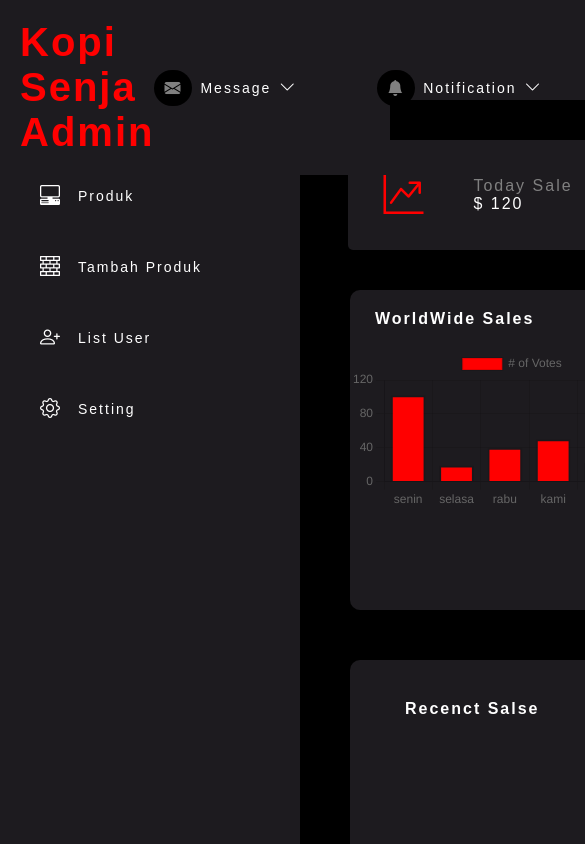
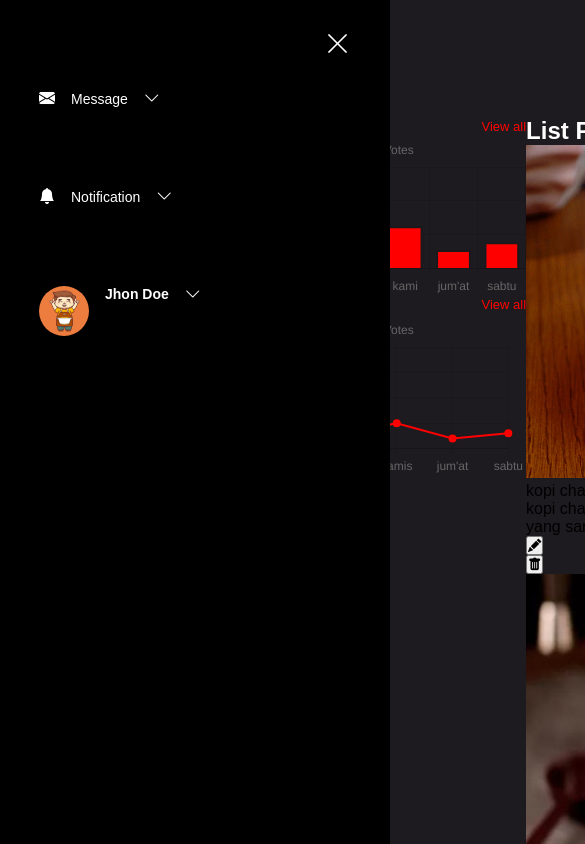
Before and after one commit to Cyber-Lampung/kopi-senja, a website with bundled scripts: page dashboard-admin/ui/admin-page/admin.html in a window 390 px wide. Shown: the top 844 px of the page, 585 px wide, since content can reach past the window. Built offline with nearby package versions, Linux system fonts and the light colour scheme.

Commit message:
page admin

```diff
--- a/dashboard-admin/publik-css-admin/admin.css
+++ b/dashboard-admin/publik-css-admin/admin.css
@@ -1,3 +1,4 @@
+@media screen and (max-width: 2000px) and (min-width: 768px) {
   * {
     margin: 0;
     padding: 0;
@@ -525,6 +526,16 @@ td {
     height: 30px;
   }
 
+  .menu {
+    display: none;
+  }
+
+  .mainContentList {
+    display: flex;
+    flex-direction: column;
+    gap: 3rem;
+  }
+
   @keyframes showHidden {
     from {
       opacity: 0.4;
@@ -535,3 +546,144 @@ td {
       transition: all 2s ease;
     }
   }
+}
+
+@media screen and (max-width: 768px) {
+  * {
+    margin: 0;
+    padding: 0;
+    box-sizing: border-box;
+  }
+
+  body {
+    background-color: rgb(29, 27, 31);
+    overflow: hidden;
+    font-family: sans-serif;
+  }
+
+  .navbar-top {
+    display: flex;
+    align-items: center;
+    justify-content: space-between;
+    position: sticky;
+    top: 0;
+    right: 0;
+    left: 0;
+    background-color: black;
+    padding: 20px 5%;
+    z-index: 99999;
+  }
+
+  .navbar-top .title-navbar h1 {
+    font-family: sans-serif;
+    color: red;
+  }
+
+  .container-navbar-left {
+    color: white;
+    position: absolute;
+    top: 0;
+    display: inline-flex;
+    flex-direction: column;
+    gap: 5rem;
+    background-color: black;
+    width: 100%;
+    left: 0;
+    right: 0;
+    height: 100vh;
+    padding: 90px 10%;
+  }
+
+  .message,
+  .notive,
+  .accountUser {
+    display: flex;
+    gap: 1rem;
+    align-items: center;
+  }
+
+  .textMessage p {
+    font-size: 200px;
+  }
+
+  .closeBar {
+    position: absolute;
+    top: 30px;
+    right: 40px;
+  }
+
+  .x {
+    font-size: 25px;
+  }
+
+  .accountUser {
+    align-items: normal;
+  }
+
+  .usernameAccount {
+    font-weight: bold;
+  }
+
+  .img {
+    width: 50px;
+    height: 50px;
+    border-radius: 100px;
+  }
+
+  .menu {
+    color: white;
+    font-size: 25px;
+  }
+
+  .acountUserleft {
+    display: none;
+  }
+
+  .navbar-left {
+    display: flex;
+  }
+
+  #mainContent {
+    display: flex;
+  }
+
+  .mainContentList {
+    display: flex;
+    position: absolute;
+    left: -70px;
+    gap: 3.4rem;
+    color: red;
+    background-color: black;
+    width: 70px;
+    border-radius: 10px;
+    flex-direction: column;
+    padding-left: 20px;
+    padding-bottom: 20px;
+    transition: all 1s ease;
+    z-index: 0;
+  }
+
+  .dashboardicon p,
+  .elementIcon p,
+  .Widgets p,
+  .Form p,
+  .tables p {
+    display: none;
+  }
+
+  .iconcloseMobile {
+    font-size: 30px;
+    background-color: black;
+    width: 90px;
+    padding-left: 53px;
+    border-radius: 100px;
+  }
+
+  .slideNavbarAside {
+    left: -70px;
+  }
+
+  #dashboardContainer {
+    display: flex;
+  }
+}
--- a/dashboard-admin/ui/admin-page/admin.html
+++ b/dashboard-admin/ui/admin-page/admin.html
@@ -48,13 +48,25 @@
         </div>
         <div class="accountUser">
           <div class="imageUser">
-            <img src="/image/auth-image/image-person.png" alt="" />
+            <img class="img" src="/image/auth-image/image-person.png" alt="" />
           </div>
           <div class="usernameAccount" style="font-size: 14px">Jhon Doe</div>
           <div class="iconDown">
             <i class="downIcon bi-chevron-down"></i>
           </div>
         </div>
+        <div class="closeBar">
+          <label for="closemenu">
+            <i class="x bi-x-lg"></i>
+          </label>
+          <!-- <input type="checkbox" id="closemenu" hidden /> -->
+        </div>
+      </div>
+      <div class="menu">
+        <label for="menu">
+          <i class="list bi-list"></i>
+        </label>
+        <input type="checkbox" hidden id="checkbox" />
       </div>
     </header>
 
@@ -79,11 +91,14 @@
               style="margin-left: 40px; margin-top: 40px"
             >
               <div class="wrapper-list">
-                <div
-                  class="mainContentList"
-                  style="display: flex; flex-direction: column; gap: 3rem"
-                >
+                <div class="mainContentList">
                   <div class="dashboard" style="cursor: pointer">
+                    <div class="iconcloseMobile">
+                      <label for="asideNavbarLeft">
+                        <i class="slideLeft bi-chevron-compact-right"></i>
+                      </label>
+                      <input type="checkbox" id="asideNavbarLeft" hidden />
+                    </div>
                     <div
                       class="dashboardicon"
                       style="display: flex; align-items: center; gap: 1rem"
@@ -506,6 +521,7 @@
     <script type="module" src="/dashboard-admin/ux/DeleteProduk.js"></script>
     <script type="module" src="/dashboard-admin/ux/TambahProduk.js"></script>
     <script type="module" src="/dashboard-admin/ux/SearchFeature.js"></script>
+    <script src="/dashboard-admin/ux/handelNavbarMobile.js"></script>
 
     <script>
       const ctx = document.getElementById("myChart");
--- /dev/null
+++ b/dashboard-admin/ux/handelNavbarMobile.js
@@ -0,0 +1,38 @@
+const navbar = document.querySelector(".container-navbar-left");
+function HandelNavbarMobile() {
+  const checkClose = document.querySelector(".x");
+
+  checkClose.addEventListener("click", () => {
+    if (checkClose.click) {
+      navbar.style.display = "none";
+    }
+  });
+}
+
+HandelNavbarMobile();
+
+function HandelNavbarMobileMenu() {
+  const list = document.querySelector(".list");
+
+  list.addEventListener("click", () => {
+    navbar.style.display = "";
+  });
+}
+
+HandelNavbarMobileMenu();
+
+function HandelNavbarAsideLeft() {
+  const slideLeft = document.querySelector(".slideLeft");
+  const mainContentList = document.querySelector(".mainContentList");
+  const asideNavbarLeft = document.getElementById("asideNavbarLeft");
+
+  slideLeft.addEventListener("click", () => {
+    if (asideNavbarLeft.checked) {
+      mainContentList.style.left = "0px";
+    } else {
+      mainContentList.style.left = "-70px";
+    }
+  });
+}
+
+HandelNavbarAsideLeft();
```
Lines whose indentation alone changed are shown as unchanged.
